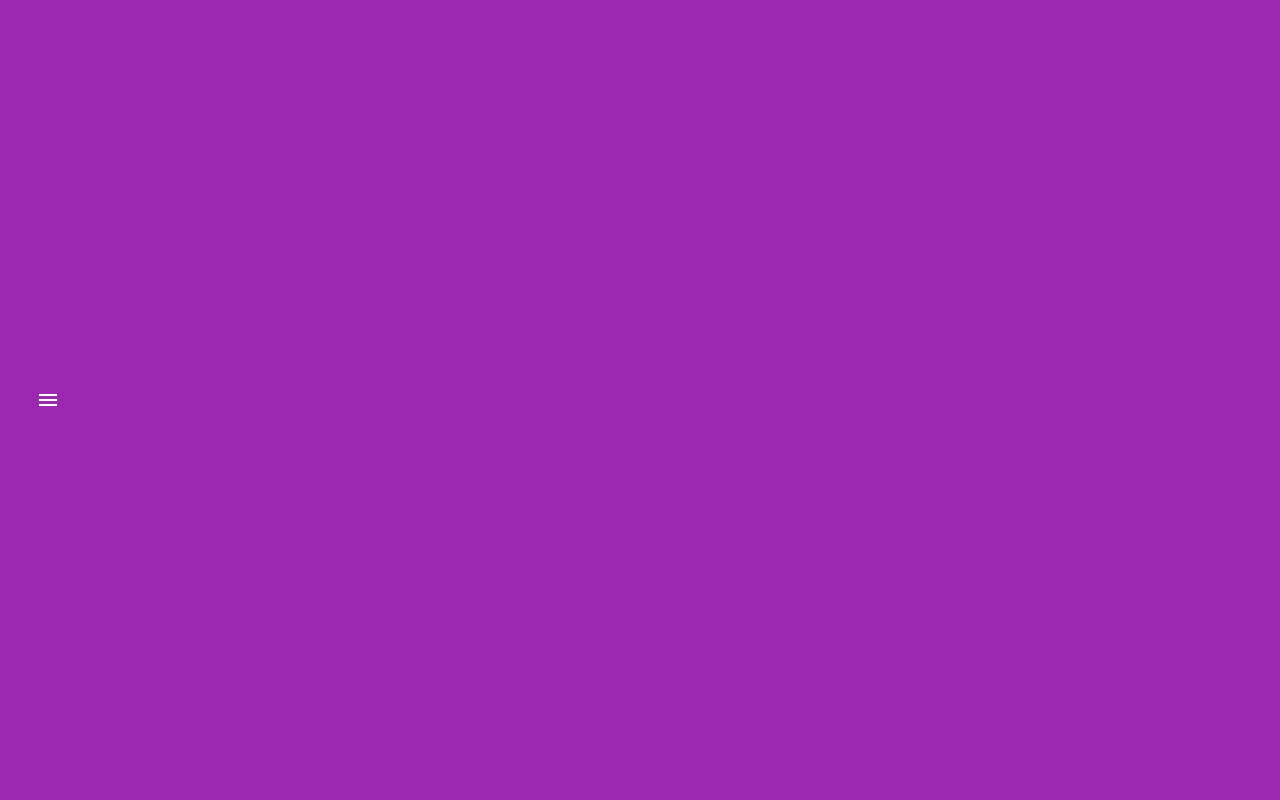
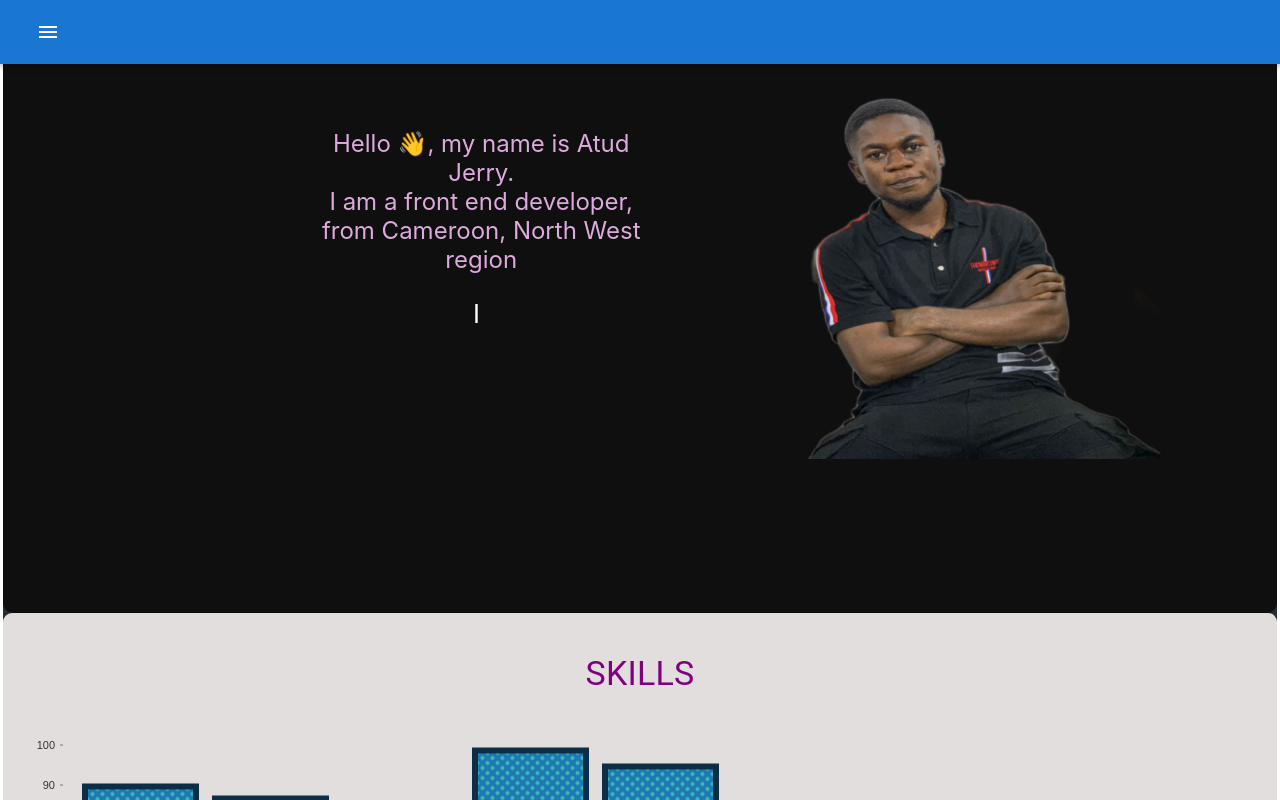
Before and after one commit to AtudJerry/Atud-Portfolio, a React (Create React App) app: page / in a window 1280 px wide. Shown: the top 800 px of the page. Built offline with nearby package versions, Linux system fonts and the light colour scheme.

Commit message:
pop-up bar fixed

```diff
--- a/src/App.css
+++ b/src/App.css
@@ -12,7 +12,7 @@
   visibility: hidden;
 }
 .topbar{
-  color: white;
+  color: none;
 
 }
 h5{
--- a/src/App.js
+++ b/src/App.js
@@ -18,8 +18,8 @@ function App() {
 
     <div className="App">
 
+        <Topbar/>
       <header className="App-header">
-        <Topbar/>
 
         <Pic/>
         <Skills/>
--- a/src/Components/Appp.css
+++ b/src/Components/Appp.css
@@ -36,9 +36,14 @@
     transform: rotate(360deg);
   }
 }
-.drop{
-  width: 50%;
+#drop{
+  background-color: rgb(87, 48, 87);
+  width: 1200px;
   height: 100vh;
+
+}
+li{
+  color: white;
 }
 
 
@@ -50,6 +55,7 @@ code {
 
 ul{
   list-style: none;
+  color: white;
 }
 
 a {
--- a/src/Components/Topbar.js
+++ b/src/Components/Topbar.js
@@ -44,8 +44,9 @@ export default function Topbar() {
 
 
   return (
+
     <Box sx={{ flexGrow: 1 }}>
-      <AppBar color = "secondary" className='topbar'>
+      <AppBar className='topbar'>
         <Toolbar>
         <div className='menu-container' ref={menuRef}>
           <IconButton
@@ -57,13 +58,13 @@ export default function Topbar() {
             className='menu-trigger'
           >
 
+
+
             <MenuIcon />
-          </IconButton>     </div>
-
-<div className='drop'>
-          <div className={`dropdown-menu ${open? 'active' : 'inactive'}`}>
+          </IconButton>
+          <div className={`dropdown-menu ${open? 'active' : 'inactive'}`} id='drop'>
     <h3>The Kiet<br/><span>Website Designer</span></h3>
-          <ul>
+    <ul >
 
 <li> dgdgdfgd </li>
 <li> dgdgdfgd </li>
@@ -73,12 +74,17 @@ export default function Topbar() {
 
     </ul>
   </div>
+
              </div>
+
+
 
 
 
         </Toolbar>
       </AppBar>
     </Box>
+
+
   );
 }
```
Lines whose indentation alone changed are shown as unchanged.
